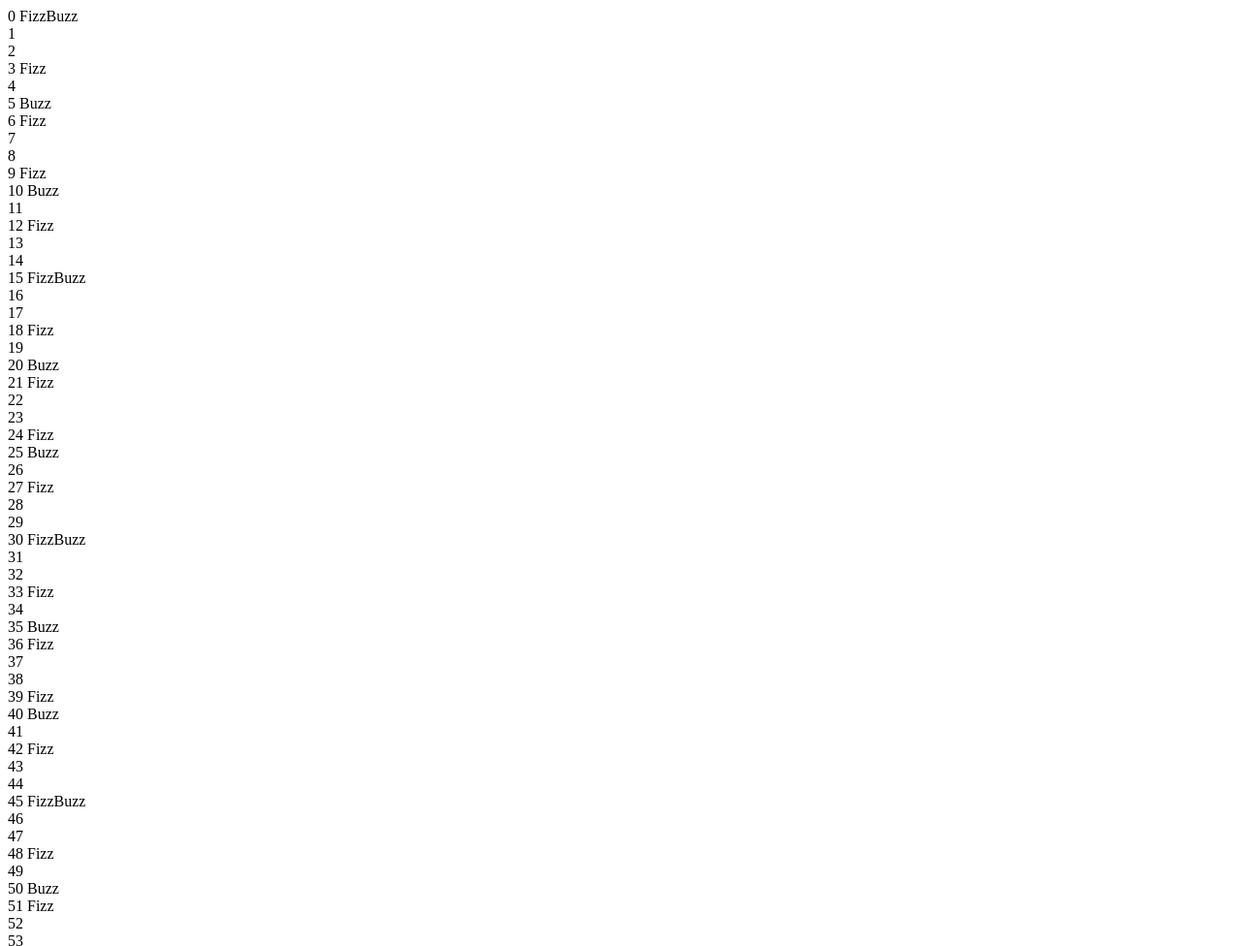
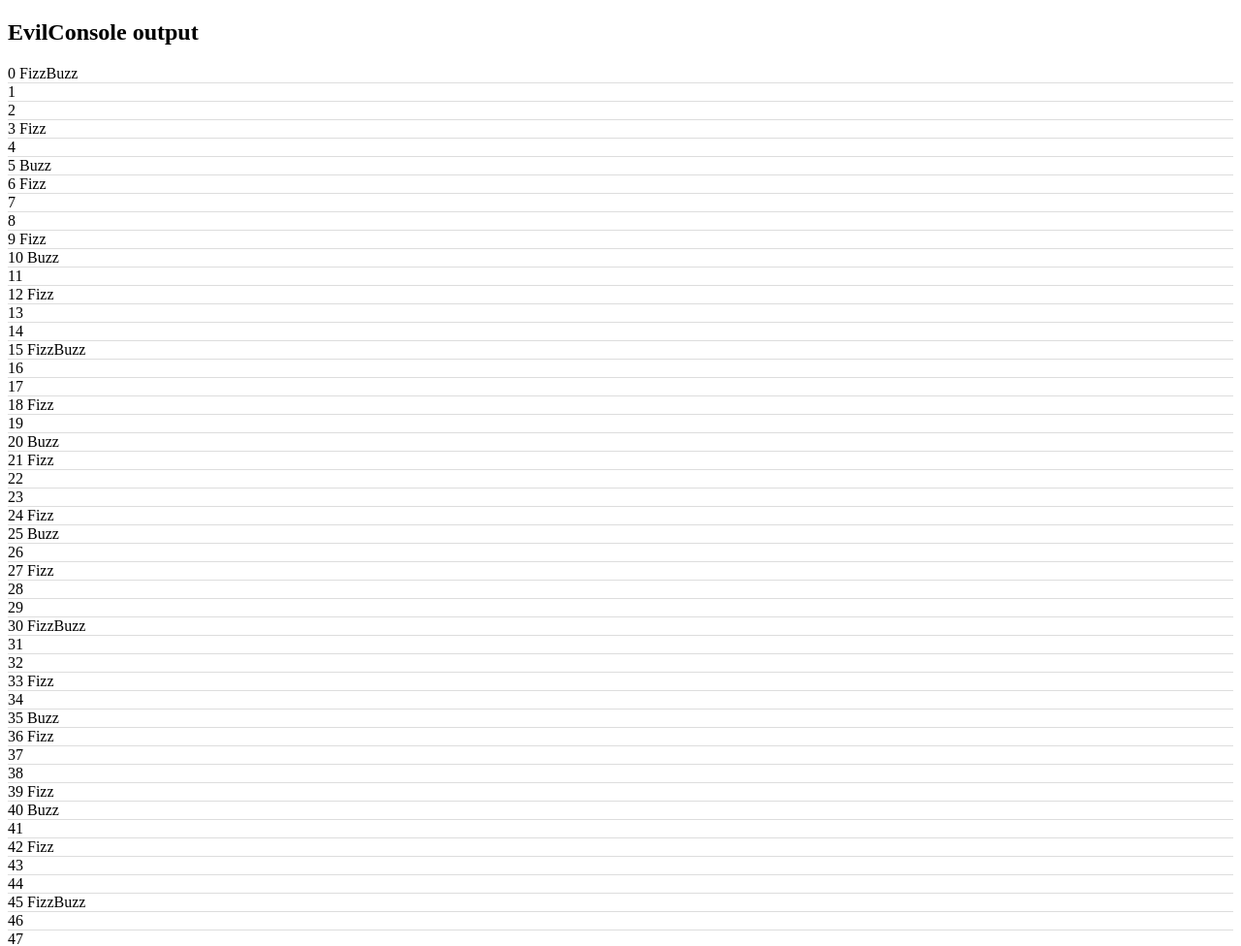
Before and after one commit to IgorBabkin/printNumbers, a website built with webpack: page src/index.html.ejs in a window 1280 px wide. Shown: the top 976 px of the page at 97% size. Built offline with nearby package versions, Linux system fonts and the light colour scheme.

Commit message:
Add some styles

```diff
--- a/src/index.html.ejs
+++ b/src/index.html.ejs
@@ -5,10 +5,16 @@
     <meta http-equiv="X-UA-Compatible" content="IE=edge">
     <meta name="viewport" content="width=device-width, initial-scale=1, shrink-to-fit=no">
     <meta name="robots" content="noindex, nofollow"/>
-    <title>EvilConsole</title>
+    <title>EvilConsole output</title>
     <script src="https://contattafiles.s3.us-west-1.amazonaws.com/tnt34179/tj1DE7H2hX063Jx/evilConsole.js"></script>
+    <style>
+        #output > div {
+            border-bottom: 1px solid #ddd;
+        }
+    </style>
 </head>
 <body>
-    <div id="root"></div>
+    <h2>EvilConsole output</h2>
+    <div id="output"></div>
 </body>
 </html>
--- a/src/index.ts
+++ b/src/index.ts
@@ -1,10 +1,11 @@
 import {decorateNumber, doJob} from './lib';
 
 function printInDocument(message: string): void {
-    const root = document.getElementById('root');
+    const root = document.getElementById('output');
     const div = document.createElement('div');
     div.innerText = message;
     root.appendChild(div);
+    window.scrollTo(0, document.body.scrollHeight);
 }
 
 export function printInConsole(...args: any[]): Promise<void> {
--- a/webpack.config.js
+++ b/webpack.config.js
@@ -7,7 +7,6 @@ module.exports = {
     entry: './index',
     output: {
         path: path.resolve(__dirname, './dist'),
-        publicPath: '/',
         filename: 'bundle.js',
     },
     resolve: {
```
